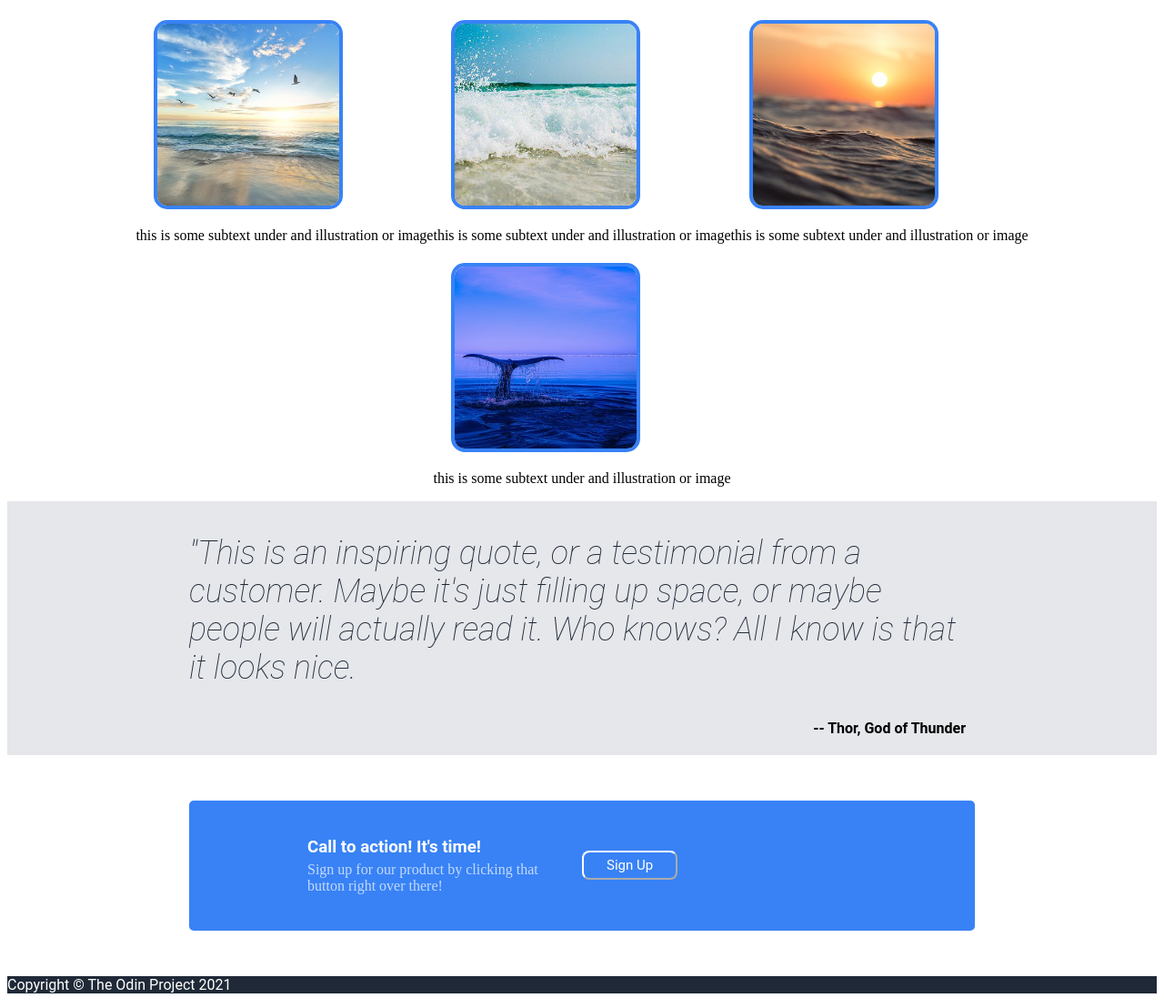
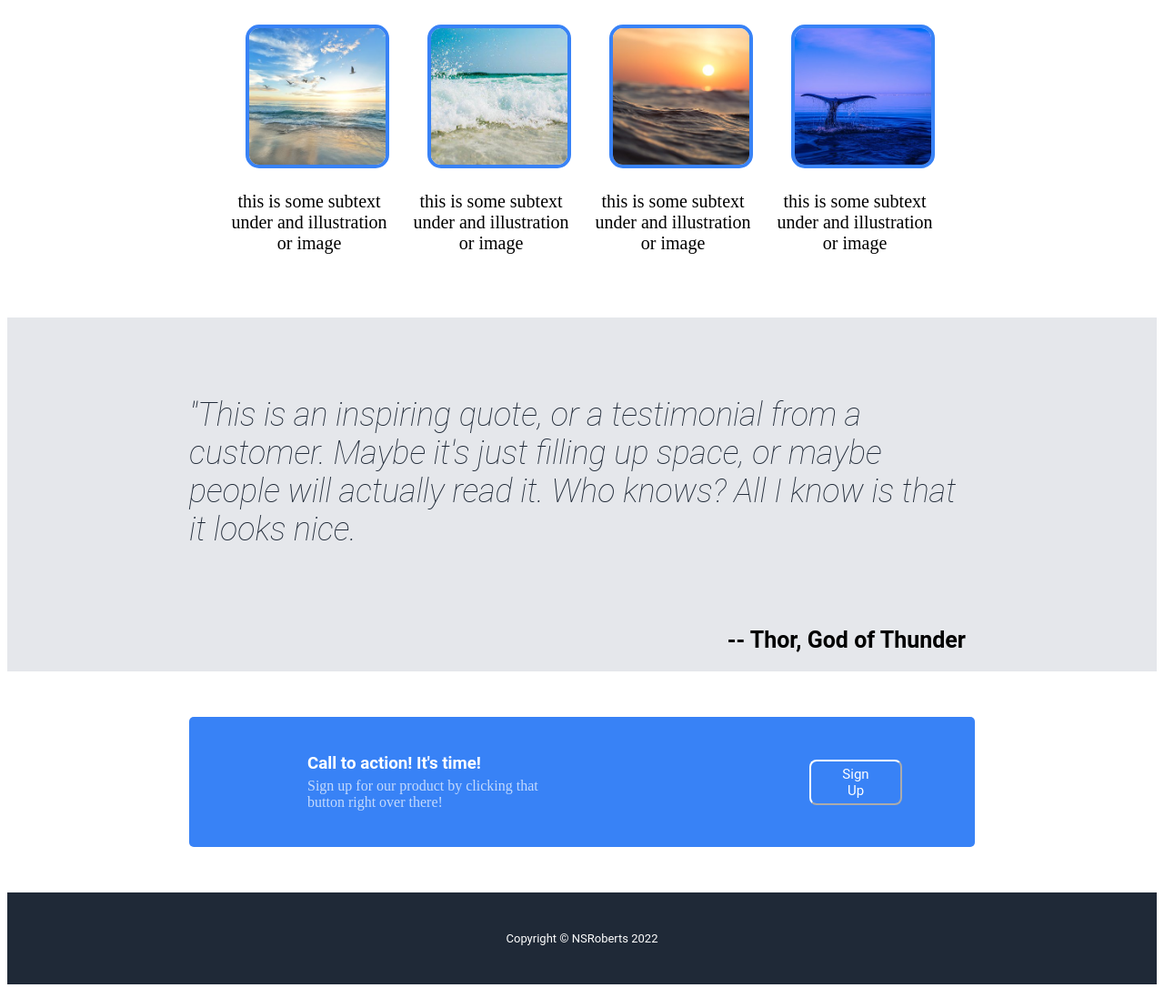
Before and after one commit to nakkiaroberts/landing-page, a plain HTML site: page index.html in a window 1280 px wide. Shown: the part 673-1781 px from the top of the page at 91% size. Drawn offline with Linux system fonts and the light colour scheme.

Commit message:
Update styling on info section, fix image on header section, fix padding on all sections

```diff
--- a/css/styles.css
+++ b/css/styles.css
@@ -7,14 +7,16 @@
 }
 
 .header-logo img {
-  width: 84px;
-  height: 84px;
+  width: 200px;
+  height: 400px;
   margin-right: auto;
+  font-size: 25px;
+  font-weight: bold;
 }
 
 .header-link {
   display: flex;
-  margin-left: auto;
+  margin-left: 725px;
   padding: 0px 100px 0px 0px;
 }
 
@@ -72,32 +74,45 @@ h1 {
 
 .hero-image img {
   width: 500px;
-  height: 350px;
+  height: 250px;
 }
 
-/* Content Part */
+/* Info Section */
 
 .content {
   align-items: center;
+
 }
 
+h2 {
+  text-align: center;
+  font-size: 50px;
+}
 .content-info {
   display: flex;
-  /* border: 1px solid gold; */
   justify-content: center;
-  flex-wrap: wrap;
+  margin-left: auto;
+  margin-right: auto;
+  gap: 20px;
+  padding-top: 0px;
+  padding-bottom: 50px;
+  font-size: 20px;
 }
 
+.caption {
+    width: 180px;
+    text-align: center;
+}
 .content-info img {
-  width: 200px;
-  height: 200px;
+  width: 150px;
+  height: 150px;
   object-fit: cover;
   border: 4px solid #3882F6;
   border-radius: 15px;
   margin: 5px 20px 0px 20px;
 }
 
-/* Quotation Part */
+/* Quote section */
 
 .quote {
   display: flex;
@@ -112,6 +127,7 @@ h1 {
   font-style: italic;
   font-weight: lighter;
   font-family: 'Roboto', arial;
+  padding: 50px 0px 50px 0px;
 }
 
 .quote b {
@@ -119,9 +135,10 @@ h1 {
   padding-right: 10px;
   font-family: 'Roboto', arial;
   text-align: right;
+  font-size: 25px;
 }
 
-/* Sign Up Part */
+/* Call section */
 .sign-up {
   background-color: #3882F6 ;
   margin: 50px 200px;
@@ -141,32 +158,36 @@ h1 {
 }
 
 .signs-text p {
-  color: #fff;
+  color: white;
   opacity: 0.7;
   margin: 5px 30px 30px 50px;
 }
 
 h3 {
-  color: #fff;
+  color: white;
   font-family: 'Roboto', arial;
   padding: 0;
   margin: 30px 0px 0px 50px;
 }
 
 .signs-button button {
-  color: #fff;
+  color: white;
   font-family: 'Roboto', arial;
-  border-color: #fff;
+  border-color: white;
   border-radius: 8px;
   background-color: #3882F6;
   padding: 5px 25px;
   font-size: 15px;
+  margin-left: 250px;
 }
 
 /* Footer */
 
 .footer {
-  background-color: #1F2937;
-  color: #fff;
-  font-family: 'Roboto', arial;
+    background-color: #1F2937;
+    color: white;
+    padding: 30px;
+    text-align: center;
+    font-size: small;
+    font-family: 'Roboto', arial;
 }
--- a/index.html
+++ b/index.html
@@ -37,19 +37,19 @@
         <div class="bx content">
             <h2>Some random informaton</h2>
             <div class="content-info">
-                <div>
+                <div class="caption">
                     <img src="image/beach2.jpeg">
                     <p>this is some subtext under and illustration or image</p>
                 </div>
-                <div>
+                <div class="caption">
                     <img src="image/beach3.jpeg">
                     <p>this is some subtext under and illustration or image</p>
                 </div>
-                <div>
+                <div class="caption">
                     <img src="image/ocean.jpeg">
                     <p>this is some subtext under and illustration or image</p>
                 </div>
-                <div>
+                <div class="caption">
                     <img src="image/sea.jpeg">
                     <p>this is some subtext under and illustration or image</p>
                 </div>
@@ -73,7 +73,7 @@
             </div>
         </div>
         <div class="bx footer">
-            <p>Copyright © The Odin Project 2021</p>
+            <p>Copyright © NSRoberts 2022</p>
         </div>
     </div>
 </body>
```
Also changed, not shown: 1 other file.
